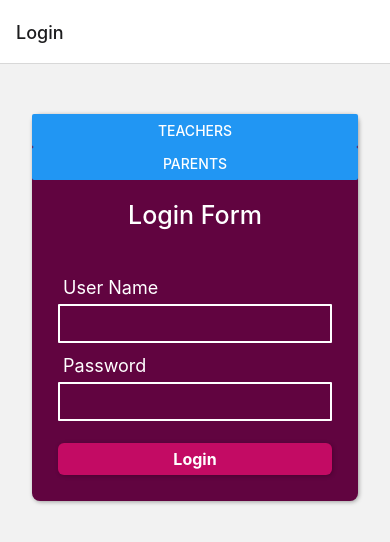
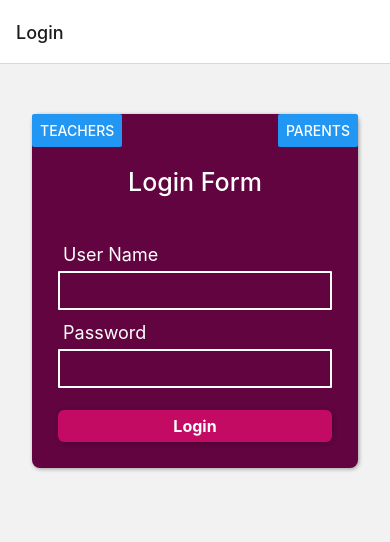
Before and after one commit to Prathima0708/School_Parent_Login, a React Native app: screen /Login in a window 390 px wide. Shown: the top 542 px of the page. Built offline with nearby package versions, Linux system fonts and the light colour scheme.

Commit message:
UpdatedCode

```diff
--- a/package.json
+++ b/package.json
@@ -16,12 +16,14 @@
     "@react-navigation/native": "^6.0.11",
     "@react-navigation/native-stack": "^6.7.0",
     "axios": "^0.27.2",
+    "bootstrap": "^5.2.0",
     "expo": "~45.0.0",
     "expo-app-loading": "~2.0.0",
     "expo-status-bar": "~1.3.0",
     "firebase": "^8.10.1",
     "force": "0.0.3",
     "react": "17.0.2",
+    "react-bootstrap": "^2.5.0",
     "react-bootstrap-v5": "^1.4.0",
     "react-dom": "17.0.2",
     "react-native": "0.68.2",
--- a/screens/Login.js
+++ b/screens/Login.js
@@ -181,12 +181,12 @@ const styles = StyleSheet.create({
 
   },
   select: {
-    // flexDirection: "row",
+    flexDirection: "row",
     fontSize: 15,
     color: "white",
-    // justifyContent: "space-between",
+    justifyContent: "space-between",
     fontWeight: "500",
-    display:'flex'
+    // display:'flex'
     // alignItems:'center',
     // justifyContent:'center'
   },
```
Also changed, not shown: 1 other file (tests, documents, lock files or other folders).
